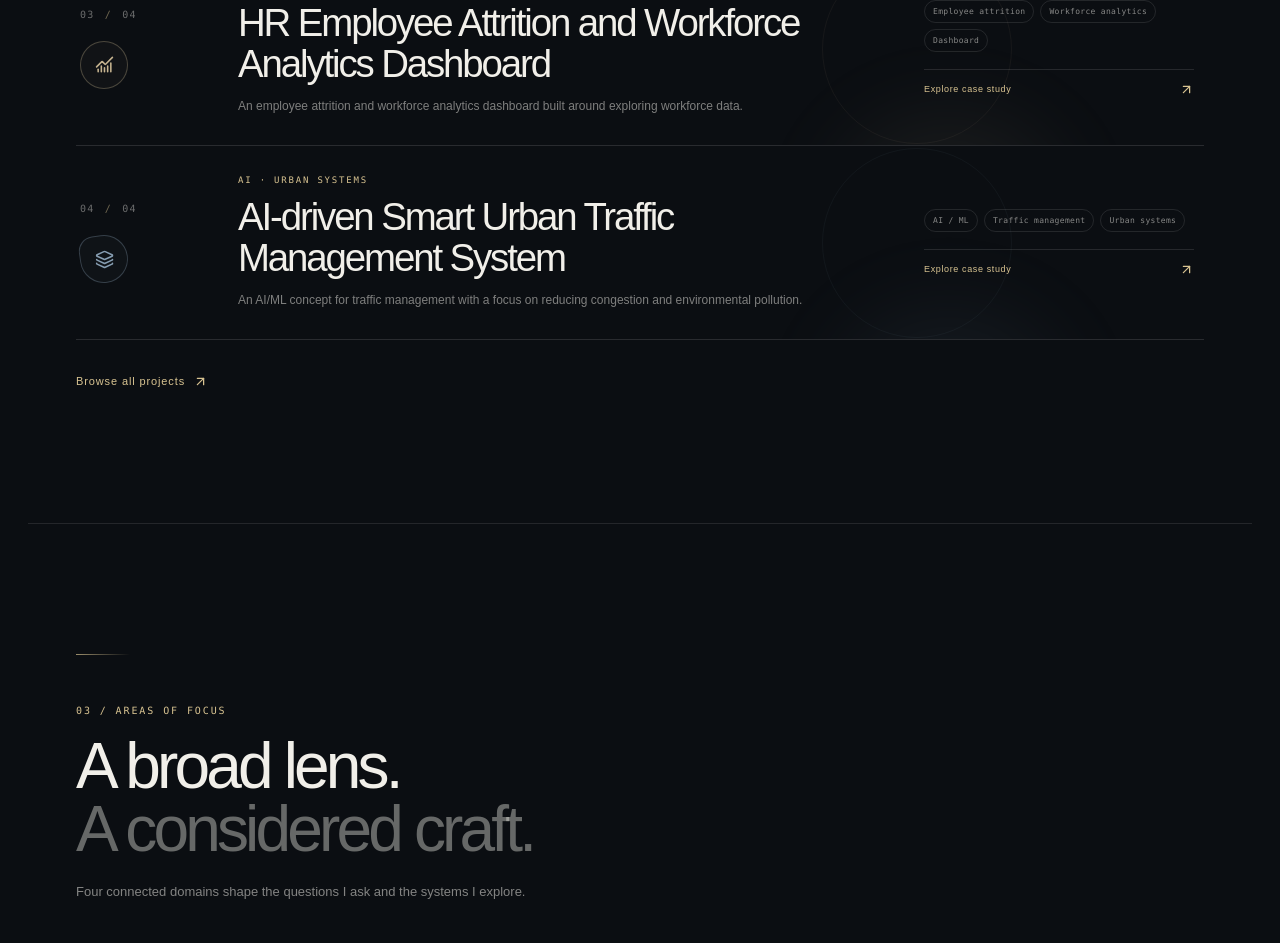
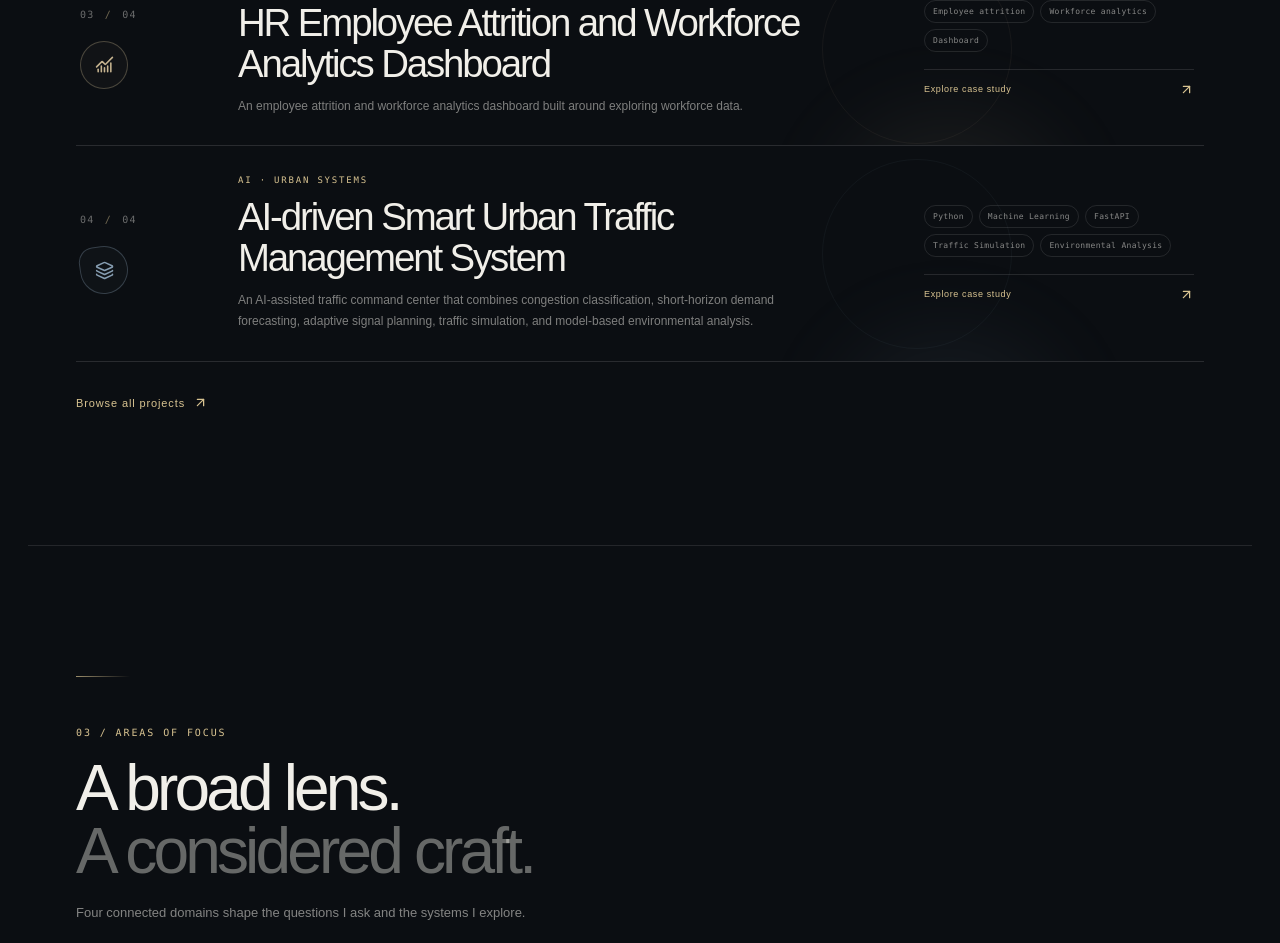
Before and after one commit to devanshshukla-3004/Devansh-Shukla-Portfolio, a Next.js app: page / in a window 1280 px wide. Shown: the part 2499-3442 px from the top of the page. Built offline with nearby package versions, Linux system fonts and the light colour scheme.

Commit message:
Expand smart traffic project case study and links

```diff
--- a/content/projects.ts
+++ b/content/projects.ts
@@ -33,9 +33,43 @@ export const projects: readonly Project[] = [
     slug: 'smart-traffic',
     title: 'AI-driven Smart Urban Traffic Management System',
     category: 'AI · Urban systems',
-    shortDescription: 'An AI/ML concept for traffic management with a focus on reducing congestion and environmental pollution.',
-    tags: ['AI / ML', 'Traffic management', 'Urban systems'],
-    caseStudy: { media: [] },
+    shortDescription: 'An AI-assisted traffic command center that combines congestion classification, short-horizon demand forecasting, adaptive signal planning, traffic simulation, and model-based environmental analysis.',
+    tags: ['Python', 'Machine Learning', 'FastAPI', 'Traffic Simulation', 'Environmental Analysis'],
+    githubUrl: 'https://github.com/devanshshukla-3004/AI-Urban-Traffic-Command-Center',
+    liveUrl: 'https://ai-urban-traffic-command-center.onrender.com/',
+    caseStudy: {
+      problem: 'Urban congestion can increase travel delay, vehicle idle time, fuel use, and vehicle-related environmental impact. Static dashboards alone do not show how a traffic prediction can inform a decision or how that decision might perform under controlled conditions.',
+      solution: 'An academic decision-support prototype that follows an Observe → Predict → Decide → Simulate → Measure workflow. It turns predicted congestion and demand into bounded signal-timing recommendations, then compares an AI-assisted strategy with a fixed-time baseline in a simulated traffic network.',
+      features: [
+        'Multi-junction command center for three simulated urban junctions',
+        'Random Forest congestion classification with Low, Moderate, and High classes and prediction probabilities',
+        'Short-horizon traffic-demand forecasting',
+        'Adaptive green-time recommendations constrained to 20–90 seconds with an exact 180-second cycle',
+        'Digital-twin-style simulation of arrivals, queues, signal states, vehicle movement, delay, throughput, and idle time',
+        'Fixed-time versus AI-assisted strategy comparison under the same simulated conditions',
+        'Model-based fuel, CO₂, and PM2.5 estimates derived from simulation outputs',
+        'Simulated environmental signals and bounded manual signal overrides',
+      ],
+      technologies: [
+        'Python',
+        'scikit-learn',
+        'Random Forest Classifier',
+        'Pandas',
+        'NumPy',
+        'FastAPI',
+        'Uvicorn',
+        'HTML',
+        'CSS',
+        'Vanilla JavaScript',
+        'Joblib',
+        'Render',
+      ],
+      architecture: 'Simulated traffic inputs → feature preparation → Random Forest congestion classifier and demand forecaster → constraint-aware signal optimizer → traffic simulation → environmental estimates → command-center dashboard.',
+      implementation: 'The system separates model predictions from signal recommendations. A bounded optimization layer applies the 20–90 second green-phase limits and exact 180-second cycle before recommendations are evaluated in a queue-based simulation. The dashboard presents the prediction, forecast, signal plan, simulation comparison, and environmental interpretation as one workflow.',
+      outcomes: 'The repository documents an end-to-end prototype that connects ML prediction to constrained signal planning and simulation-based evaluation. Add measured experiment results here only after confirming them from the project outputs; no real-world congestion reduction or emissions reduction is claimed.',
+      notes: 'Academic prototype using synthetic/simulated traffic data. It does not control real traffic signals, connect to municipal infrastructure, or measure real-world emissions. Environmental values are model-based estimates, not direct sensor measurements.',
+      media: [],
+    },
   },
 ] satisfies readonly Project[];
 
```
